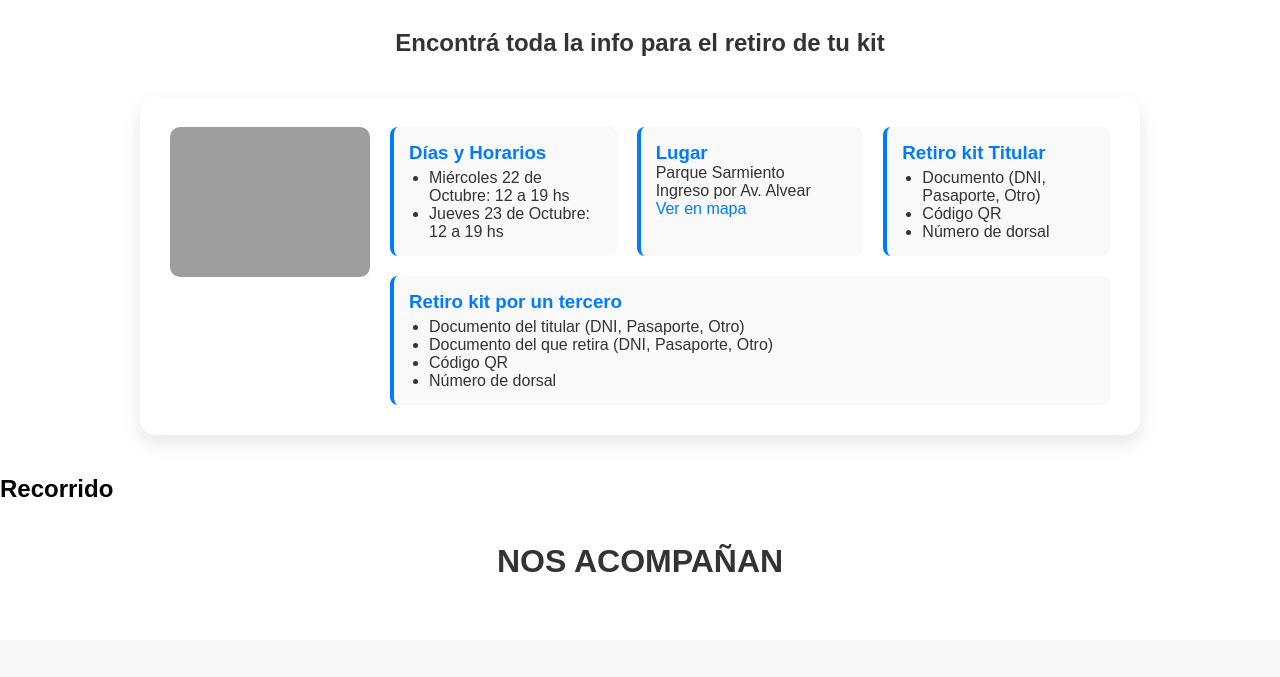
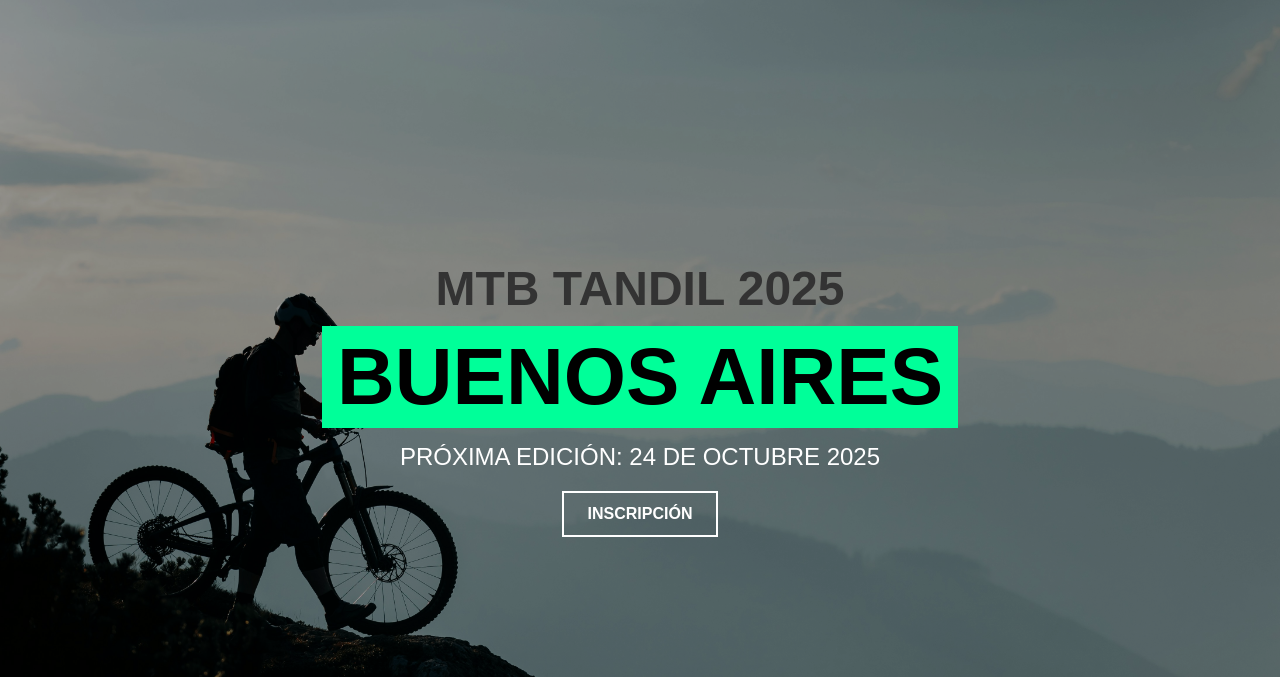
Before and after one commit to FlorianLucchini/TP2-IDS, a Flask app: template templates/index.html in a window 1280 px wide. Shown: the part 73-750 px from the top of the page. Run offline with Flask 3, Linux system fonts and the light colour scheme; the template is opened without the code that fills it, so the values that code supplies are empty; grey boxes are pictures that could not be loaded.

Commit message:
Se agrega hero-section.

```diff
--- a/static/styles/styles.css
+++ b/static/styles/styles.css
@@ -36,6 +36,71 @@
     height: 40px;
     width: auto;
     object-fit: contain;
+}
+
+/* --- HERO SECTION --- */
+
+#hero-section {
+  position: relative;
+  height: 100vh;
+  background: url("../images/hero-image.png") no-repeat center center/cover;
+  display: flex;
+  align-items: center;
+  justify-content: center;
+  text-align: center;
+  color: white;
+}
+
+.hero-overlay {
+  position: absolute;
+  top: 0;
+  left: 0;
+  width: 100%;
+  height: 100%;
+  background: rgba(0,0,0,0.4);
+}
+
+.hero-content {
+  position: relative;
+  z-index: 1;
+  max-width: 800px;
+  padding: 20px;
+}
+
+.hero-title {
+  font-size: 3rem;
+  margin-bottom: 10px;
+  font-weight: 600;
+}
+
+.hero-subtitle {
+  font-size: 5rem;
+  background: #00ff99; /* MODIFICAR CON 80k Y 30k */
+  color: black;
+  display: inline-block;
+  padding: 5px 15px;
+  margin-bottom: 15px;
+  font-weight: 800;
+}
+
+.hero-date {
+  font-size: 1.5rem;
+  margin-bottom: 20px;
+}
+
+.hero-btn {
+  display: inline-block;
+  padding: 12px 24px;
+  border: 2px solid white;
+  color: white;
+  text-decoration: none;
+  font-weight: bold;
+  transition: 0.3s ease;
+}
+
+.hero-btn:hover {
+  background: white;
+  color: black;
 }
 
 
--- a/templates/index.html
+++ b/templates/index.html
@@ -1,17 +1,26 @@
-{% extends "base.html" %}
+{% extends "base.html" %} {% block css_dinamico %} {% if section == 30 %}
+<link
+  rel="stylesheet"
+  href="{{ url_for('static', filename='static/30k.css') }}"
+/>
+{% elif section == 80 %}
+<link
+  rel="stylesheet"
+  href="{{ url_for('static', filename='static/80k.css') }}"
+/>
+{% endif %} {% endblock %} {% block content %}
+<!-- Hero Section -->
+<section id="hero-section">
+    <div class="hero-overlay"></div>
+    <div class="hero-content">
+        <h1 class="hero-title">MTB TANDIL 2025</h1>
+        <h2 class="hero-subtitle">BUENOS AIRES</h2>
+        <p class="hero-date">PRÓXIMA EDICIÓN: 24 DE OCTUBRE 2025</p>
+        <a href="{{ url_for('registration') }}" class="hero-btn">INSCRIPCIÓN</a>
+    </div>
+</section>
 
-{% block css_dinamico %}
-    {% if section == 30 %}
-        <link rel="stylesheet" href="{{ url_for('static', filename='static/30k.css') }}">
-    {% elif section == 80 %}
-        <link rel="stylesheet" href="{{ url_for('static', filename='static/80k.css') }}">
-    {% endif %}
-{% endblock %}
-
-{% block content %}
-    <section class="section-a">
-
-    </section>
+<section class="section-a"></section>
 
 <section class="section-d">
   <h2>Encontrá toda la info para el retiro de tu kit</h2>
@@ -19,7 +28,10 @@
   <div class="kit-carrera-card">
     <div class="kit-container">
       <div class="kit-imagen">
-                    <img src="{{ url_for('static', filename='images/kit-carrera.png') }}" alt="Kit de la carrera" />
+        <img
+          src="{{ url_for('static', filename='images/kit-carrera.png') }}"
+          alt="Kit de la carrera"
+        />
       </div>
 
       <div class="retiro-info">
@@ -66,21 +78,12 @@
 
   {% if section == 80 %}
   <h3>Modalidad 80k</h3>
-            <iframe
-                src="{{ evento.mapas['80'] }}"
-                width="90%"
-                height="480">
-            </iframe>
+  <iframe src="{{ evento.mapas['80'] }}" width="90%" height="480"> </iframe>
 
   {% elif section == 30 %}
   <h3>Modalidad 30k</h3>
-            <iframe
-                src="{{ evento.mapas['30'] }}"
-                width="90%"
-                height="480">
-            </iframe>
+  <iframe src="{{ evento.mapas['30'] }}" width="90%" height="480"> </iframe>
   {% endif %}
-
 </section>
 
 <section class="section-f">
@@ -89,7 +92,10 @@
     <div class="logos">
       {% for ausp in evento["Auspiciantes"] %}
       <div class="logo-card">
-                        <img src="{{ url_for('static', filename=ausp['logo']) }}" alt="{{ ausp['nombre'] }}">
+        <img
+          src="{{ url_for('static', filename=ausp['logo']) }}"
+          alt="{{ ausp['nombre'] }}"
+        />
       </div>
       {% endfor %}
     </div>
```
Lines whose indentation alone changed are shown as unchanged.
